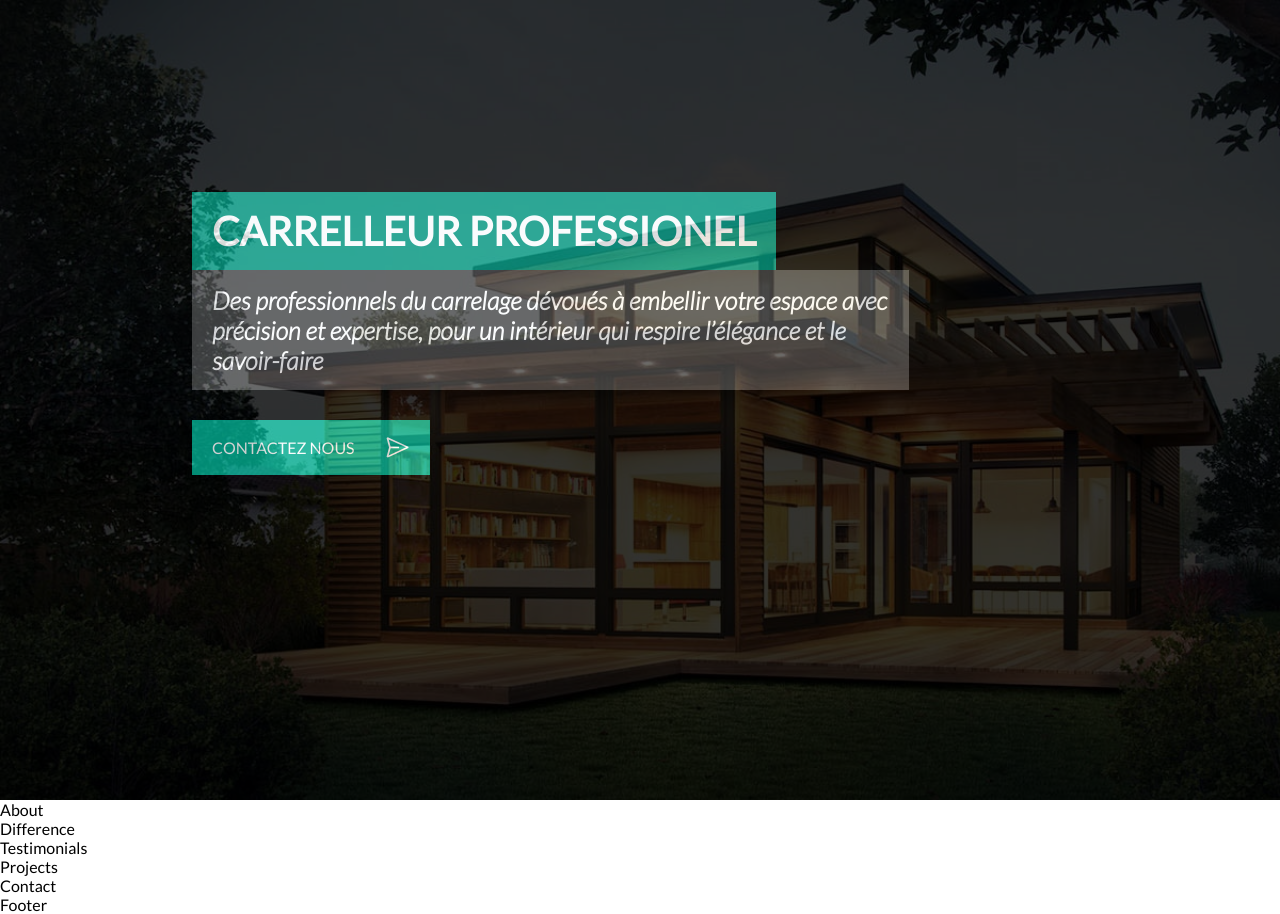
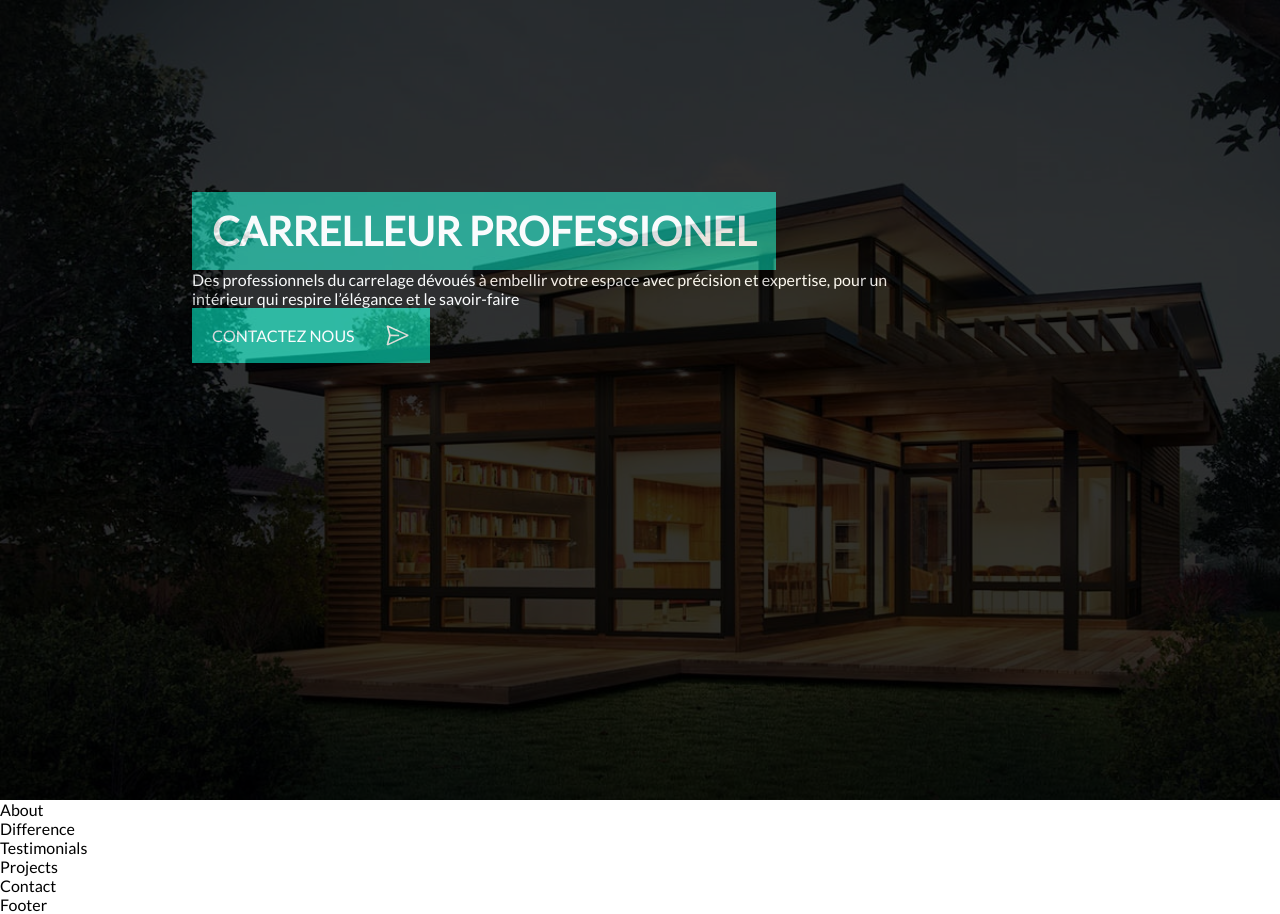
Before and after one commit to dieum512/Pro-carrellage, a React (Create React App) app: page / in a window 1280 px wide. Built offline with nearby package versions, Linux system fonts and the light colour scheme.

Commit message:
Update the paragraph

```diff
--- a/src/components/Home/Home.jsx
+++ b/src/components/Home/Home.jsx
@@ -7,10 +7,10 @@ const Home = () => (
     <div className="home__cont">
       <div className="info__cont">
         <h1>Carrelleur professionel</h1>
-        <h3>
+        <p>
           Des professionnels du carrelage dévoués à embellir votre espace avec précision
           et expertise, pour un intérieur qui respire l&rsquo;élégance et le savoir-faire
-        </h3>
+        </p>
         <a href="#contact">
           <span>Contactez nous</span>
           <span className="send"><VscSend /></span>
```
